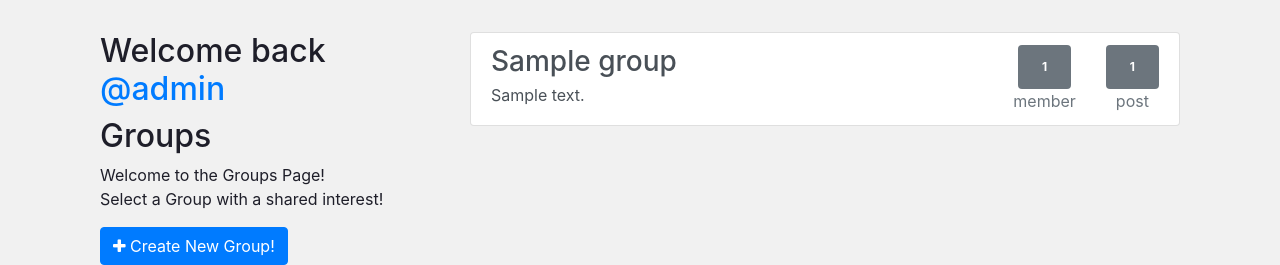
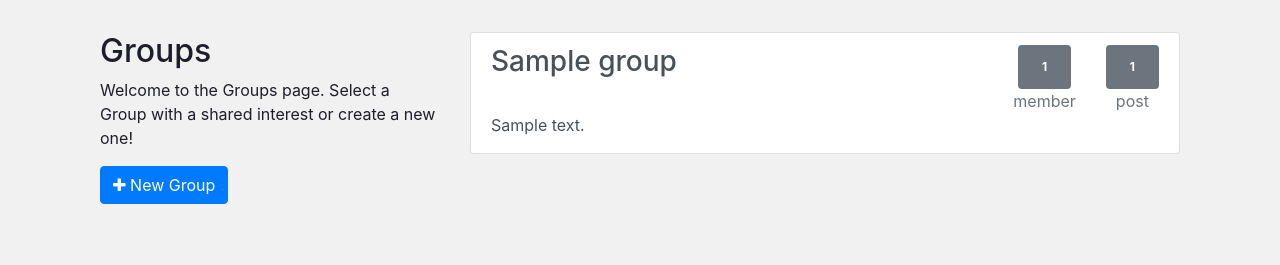
Before and after one commit to galin23/SocialSite, a Django app: page /groups/ in a window 1280 px wide. Shown: the part 56-321 px from the top of the page. Run offline with Django 3.2, Linux system fonts and the light colour scheme; a user stored in the database is signed in; data comes from the database, SQL or seed files in the repository; tables that the repository leaves empty hold one stand-in row (values such as "Sample post"); a map, chart or similar area stays blank; some libraries are stand-ins or nearby versions.

Commit message:
Visual update

```diff
--- a/groups/templates/groups/group_list.html
+++ b/groups/templates/groups/group_list.html
@@ -3,19 +3,14 @@
 {% block pregroup %}
 <div class="col-md-4">
 	<div class="content">
-		{% if user.is_authenticated %}
-		<h2>
-			Welcome back
-			<a href="{% url 'posts:for_user' username=user.username %}">@{{user.username }}</a>
-		</h2>
+		<h2>Groups</h2>
 
-    {% endif %}
-			<h2>Groups</h2>
-
-			<p>Welcome to the Groups Page! <br>Select a Group with a shared interest!</p>
+		<p>Welcome to the Groups page. Select a Group with a shared interest or create a new one!</p>
 	</div>
 	{% if user.is_authenticated %}
-	<a href="{% url 'groups:create' %}" class="btn btn-primary" role="button"><span class="fa fa-plus"></span> Create New Group!</a>
+	<a href="{% url 'groups:create' %}" class="btn btn-primary" role="button">
+		<span class="fa fa-plus"></span> New Group
+	</a>
 	{% endif %}
 </div>
 {% endblock %}
@@ -27,9 +22,8 @@
 		<a href="{% url 'groups:single' slug=group.slug %}"
 			class="list-group-item list-group-item-action flex-column align-items-start">
 			<div class="d-flex justify-content-between">
-				<div>
-					<h3 class="mb-1">{{ group.name }}</h3>
-					<p class="mb-1">{{ group.description_html|safe }}</p>
+				<div class="w-50">
+					<h3>{{ group.name }}</h3>
 				</div>
 
 				<div class="row">
@@ -50,8 +44,9 @@
 						</div>
 					</div>
 				</div>
+			</div>
 
-			</div>
+			<p class="mb-1">{{ group.description_html|safe }}</p>
 		</a>
 
 		{% endfor %}
--- a/simplesocial/urls.py
+++ b/simplesocial/urls.py
@@ -20,7 +20,6 @@ from . import views
 urlpatterns = [
     path('', views.HomePage.as_view(), name="home"),
     path('admin/', admin.site.urls),
-    path('test/', views.TestPage.as_view(), name="test"),
     path('thanks/', views.ThanksPage.as_view(), name="thanks"),
     path('accounts/', include("accounts.urls", namespace="accounts")),
     path('accounts/', include("django.contrib.auth.urls")),
```
Also changed, not shown: posts/templates/posts/_post.html (+9 -10 lines), simplesocial/views.py (+0 -8 lines), templates/test.html (deleted, +0 -9 lines).
